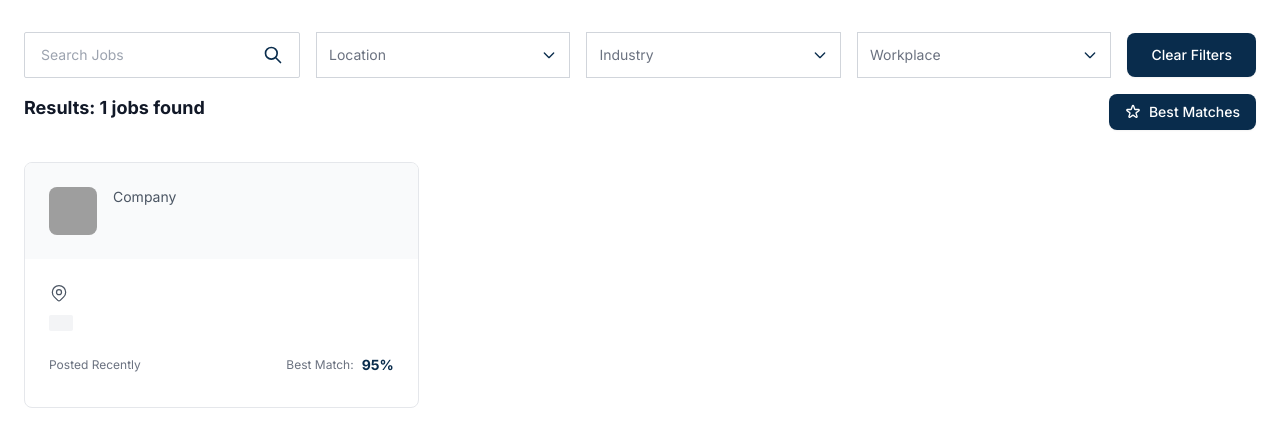
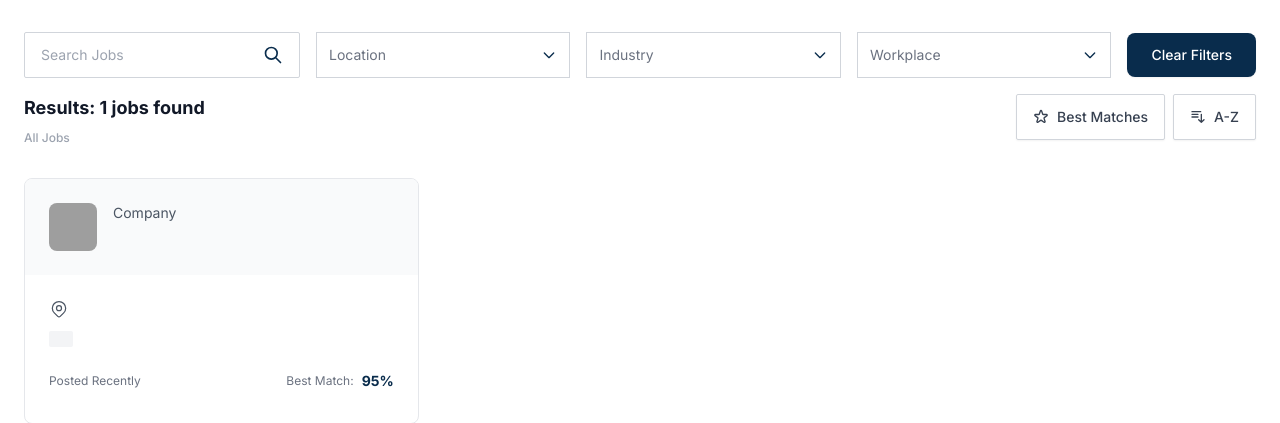
Before and after one commit to tjmagpantay/sikap_project, a PHP site: page /index.php?page=browse-jobs in a window 1280 px wide. Shown: the part 172-595 px from the top of the page. Run offline with PHP 8.4, Linux system fonts and the light colour scheme; the visitor is signed in with stand-in values (Sample User, id 1); data that the repository does not hold is empty; a stand-in replaces the project's code that opens the database connection; grey boxes are pictures that could not be loaded.

Commit message:
update browse job UI

```diff
--- a/app/views/jobseekers/job-application/browse-jobs.php
+++ b/app/views/jobseekers/job-application/browse-jobs.php
@@ -207,7 +207,7 @@ include_once __DIR__ . '/../navbar-jobseeker.php';
                     <!-- Apply Filter Button -->
                     <div class="flex gap-2 lg:flex-shrink-0">
                         <button type="button" id="clearFilters"
-                            class="px-6 py-3 text-sm font-medium text-white transition-all rounded-lg shadow-sm bg-primary hover:bg-primary/90 focus:ring-2 focus:ring-primary/50 hover:shadow-md whitespace-nowrap">
+                            class="px-6 py-3 text-sm font-medium text-white transition-all rounded-md shadow-sm bg-primary hover:bg-primary/90 focus:ring-2 focus:ring-primary/50 hover:shadow-md whitespace-nowrap">
                             Clear Filters
                         </button>
                     </div>
@@ -219,26 +219,44 @@ include_once __DIR__ . '/../navbar-jobseeker.php';
         <div class="flex items-start justify-between mb-8">
             <!-- Results Text -->
             <div class="flex flex-col">
-                <div class="flex gap-2 ">
+                <div class="flex gap-2">
                     <h2 class="text-lg font-semibold text-gray-900">
                         Results: <span id="resultsCount"><?php echo isset($jobs) ? count($jobs) : 0; ?></span> jobs found
                     </h2>
                 </div>
                 <!-- Active Filters Display -->
-                <div id="activeFilters" class="flex flex-wrap gap-2">
+                <div id="activeFilters" class="flex flex-wrap gap-2 mt-2">
+                    <!-- Default "All Jobs" display (shown when no filters are active) -->
+                    <span id="allJobsTag" class="inline-flex items-center text-xs font-medium text-gray-400 ">
+                        All Jobs
+                    </span>
                     <!-- Filters will be dynamically added here -->
                 </div>
             </div>
 
+            <!-- Filter Buttons -->
+            <div class="flex gap-2">
                 <!-- Best Matches Button -->
                 <button id="bestMatchesBtn"
                     onclick="sortByBestMatches()"
-                class="flex items-center gap-2 px-4 py-2 text-sm font-medium text-white transition-all rounded-lg shadow-sm bg-primary hover:bg-primary/90 focus:ring-2 focus:ring-primary/50 hover:shadow-md">
+                    class="flex items-center gap-2 px-4 py-3 text-sm font-medium text-gray-700 transition-all bg-white border border-gray-300 rounded-sm shadow-sm hover:bg-gray-50 focus:ring-2 focus:ring-primary/50 hover:shadow-md">
                     <svg class="w-4 h-4" fill="none" stroke="currentColor" viewBox="0 0 24 24">
                         <path stroke-linecap="round" stroke-linejoin="round" stroke-width="2" d="M11.049 2.927c.3-.921 1.603-.921 1.902 0l1.519 4.674a1 1 0 00.95.69h4.915c.969 0 1.371 1.24.588 1.81l-3.976 2.888a1 1 0 00-.363 1.118l1.518 4.674c.3.922-.755 1.688-1.538 1.118l-3.976-2.888a1 1 0 00-1.176 0l-3.976 2.888c-.783.57-1.838-.196-1.538-1.118l1.518-4.674a1 1 0 00-.363-1.118l-3.976-2.888c-.784-.57-.38-1.81.588-1.81h4.914a1 1 0 00.951-.69l1.519-4.674z"></path>
                     </svg>
                     Best Matches
                 </button>
+
+                <!-- A-Z / Z-A Sort Button -->
+                <button id="sortAlphaBtn"
+                    onclick="toggleAlphabetSort()"
+                    class="flex items-center gap-2 px-4 py-3 text-sm font-medium text-gray-700 transition-all bg-white border border-gray-300 rounded-sm shadow-sm hover:bg-gray-50 focus:ring-2 focus:ring-primary/50 hover:shadow-md"
+                    data-sort-order="asc">
+                    <svg class="w-4 h-4" fill="none" stroke="currentColor" viewBox="0 0 24 24">
+                        <path stroke-linecap="round" stroke-linejoin="round" stroke-width="2" d="M3 4h13M3 8h9m-9 4h9m5-4v12m0 0l-4-4m4 4l4-4"></path>
+                    </svg>
+                    <span id="sortAlphaText">A-Z</span>
+                </button>
+            </div>
         </div>
 
         <!-- Job Listings -->
@@ -570,7 +588,7 @@ include_once __DIR__ . '/../navbar-jobseeker.php';
 
         Object.entries(activeFilters).forEach(([key, value]) => {
             const filterTag = document.createElement('span');
-            filterTag.className = 'inline-flex  gap-1  py-1 text-xs bg-primary/10 text-gray-400 rounded-full';
+            filterTag.className = 'inline-flex  gap-1 text-xs bg-primary/10 text-gray-400 rounded-full';
 
             let displayValue = value;
             if (key === 'search') {
@@ -740,4 +758,33 @@ include_once __DIR__ . '/../navbar-jobseeker.php';
                 button.disabled = false;
             });
     }
+
+    // Toggle alphabetic sort
+    function toggleAlphabetSort() {
+        const button = document.getElementById('sortAlphaBtn');
+        const currentOrder = button.getAttribute('data-sort-order');
+        const newOrder = currentOrder === 'asc' ? 'desc' : 'asc';
+
+        button.setAttribute('data-sort-order', newOrder);
+
+        const sortedJobs = Array.from(filteredJobs).sort((a, b) => {
+            const titleA = a.getAttribute('data-job-title')?.toLowerCase() || '';
+            const titleB = b.getAttribute('data-job-title')?.toLowerCase() || '';
+
+            if (newOrder === 'asc') {
+                return titleA.localeCompare(titleB);
+            } else {
+                return titleB.localeCompare(titleA);
+            }
+        });
+
+        const container = document.getElementById('jobListingsContainer');
+        sortedJobs.forEach(job => container.appendChild(job));
+
+        // Update button text
+        document.getElementById('sortAlphaText').textContent = newOrder === 'asc' ? 'Z-A' : 'A-Z';
+
+        // Show visual feedback
+        showToast('Jobs sorted ' + (newOrder === 'asc' ? 'A-Z' : 'Z-A'), 'success');
+    }
 </script>
```
Lines whose indentation alone changed are shown as unchanged.
